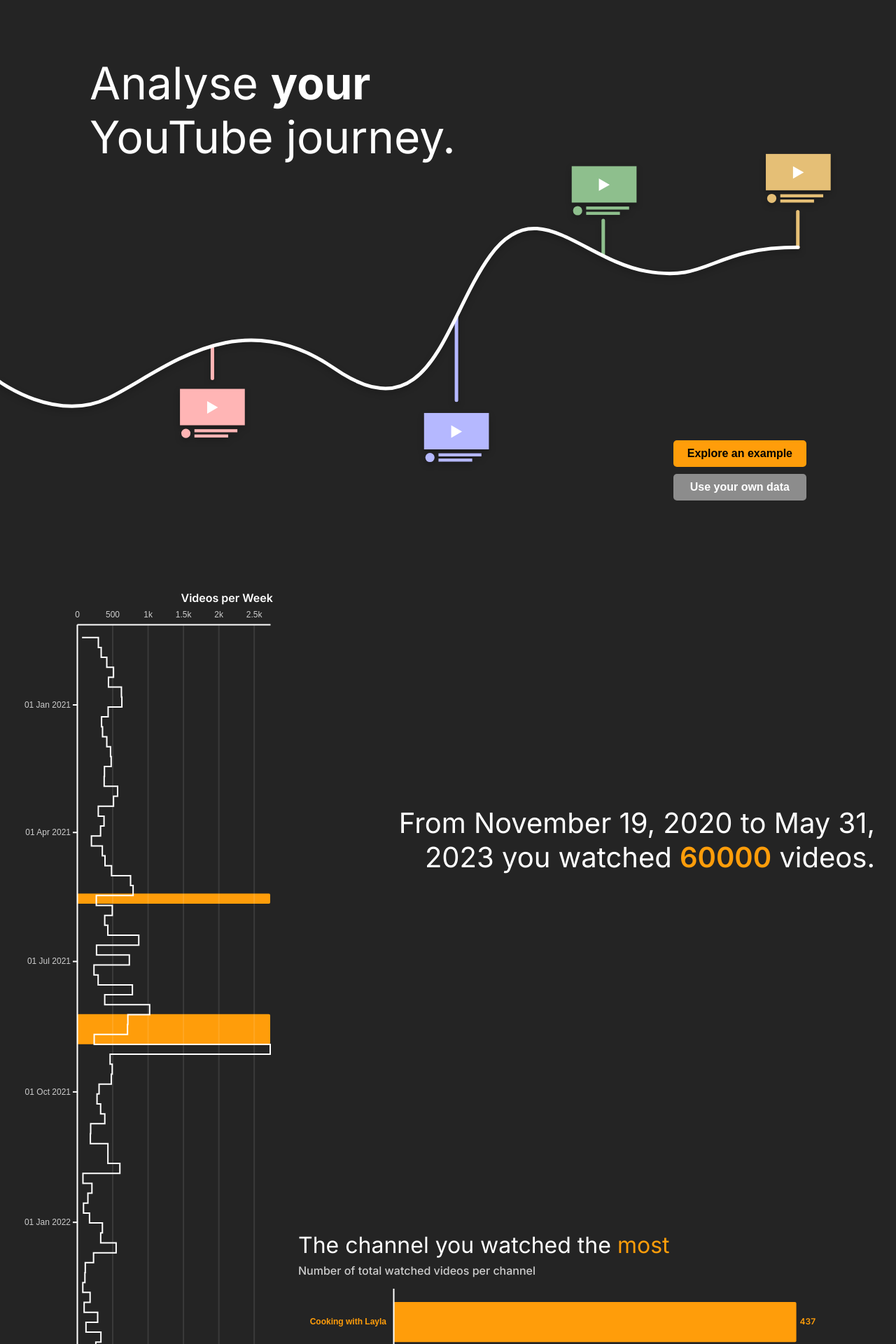
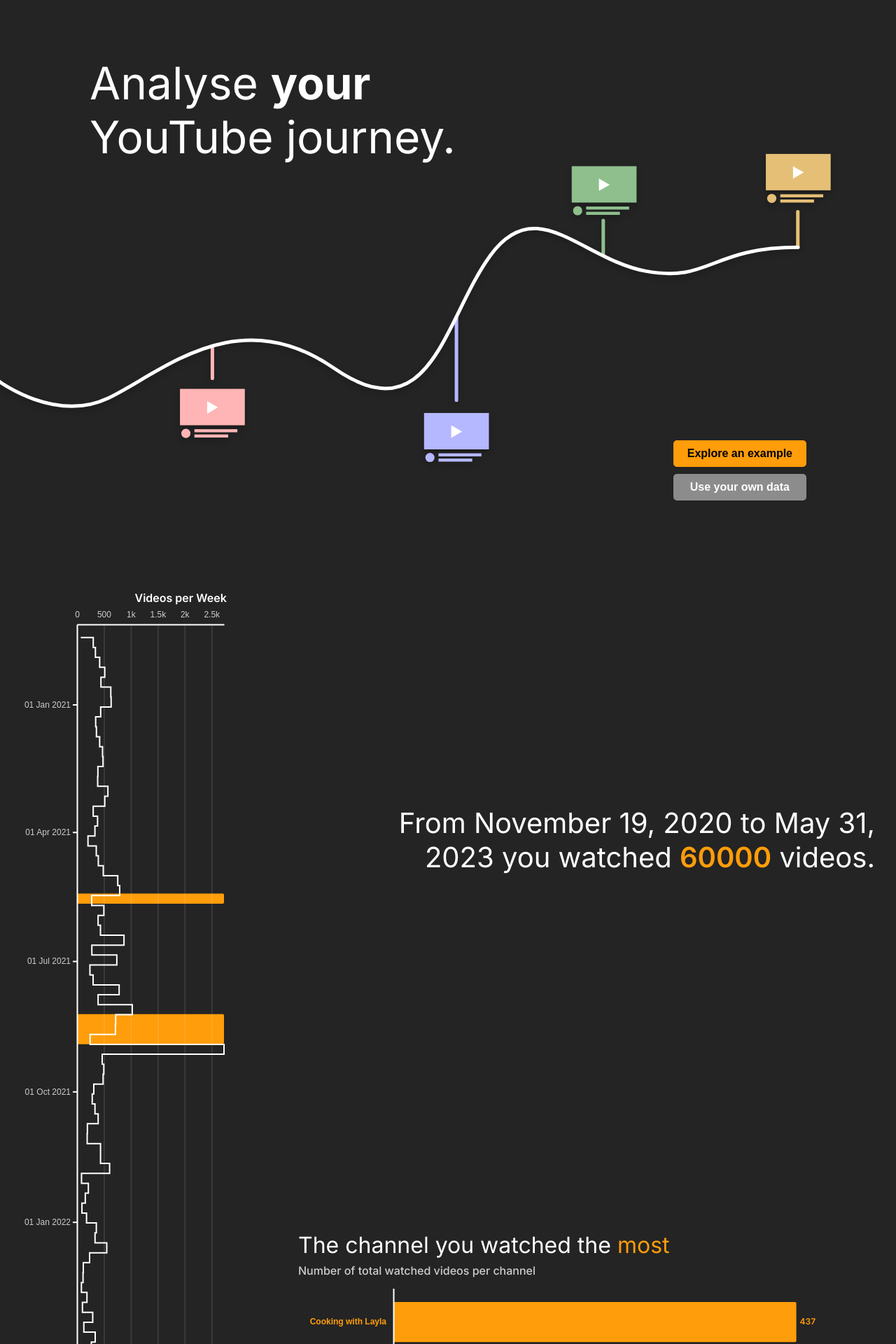
Before and after one commit to leosch1/youtube-path, a Next.js app: page / in a window 1280 px wide. Shown: the top 1920 px of the page at 70% size. Built offline with nearby package versions, Linux system fonts and the light colour scheme.

Commit message:
set max-width to page content

```diff
--- a/app/page.module.css
+++ b/app/page.module.css
@@ -1,6 +1,7 @@
 .content {
   display: flex;
-  margin: 0 30px;
+  margin: 0 max(calc((100vw - 1300px) / 2), 30px); /* Horizontal margin set to auto or at least 30px */
+  max-width: 1300px;
 }
 
 .sideDiagram {
@@ -8,10 +9,9 @@
 }
 
 .videosPerWeek {
-  width: calc(0.3 * (100% - 60px)); /* 30% of (full width - horizontal margins)*/
   position: fixed;
   top: 0;
-  left: 30px;
+  left: max(calc((100vw - 1300px) / 2), 30px); /* Use the same margin as the content */
 }
 
 .mainDiagrams {
--- a/app/page.tsx
+++ b/app/page.tsx
@@ -1,6 +1,6 @@
 'use client';
 
-import React, { ChangeEvent, useRef, useState } from 'react';
+import React, { ChangeEvent, useRef, useState, useEffect } from 'react';
 import styles from "./page.module.css";
 import { sortDataByTime, getVideosPerWeekData, getTotalVideoCountData, getAverageVideosPerWeekdayData, getHourlyAverageVideoCounts, getTopChannelsVideoCountData, getDailyVideoCounts, getMostWatchedVideo } from '../utils/utils';
 import { getDiagramComponents } from '../utils/getDiagramComponents';
@@ -110,6 +110,31 @@ export default function Home() {
     }
   };
 
+  const setVideosPerWeekWidth = () => {
+    const content = document.querySelector('.' + styles.content) as HTMLElement;
+    const videosPerWeek = document.querySelector('.' + styles.videosPerWeek) as HTMLElement;
+
+    if (content && videosPerWeek) {
+      // Set the width of the videos per week diagram to 30% of the content width
+      // This needs to be done in JavaScript because the width of the content is not known in CSS
+      // and we want to use fixed positioning for the videos per week diagram
+      videosPerWeek.style.width = 0.3 * content.offsetWidth + 'px';
+    }
+  };
+
+  useEffect(() => {
+    // Call the function initially to set the position
+    setVideosPerWeekWidth();
+
+    // Add the event listener
+    window.addEventListener('resize', setVideosPerWeekWidth);
+
+    // Cleanup function to remove the event listener when the component unmounts
+    return () => {
+      window.removeEventListener('resize', setVideosPerWeekWidth);
+    };
+  }, []);
+
   const diagramComponents = getDiagramComponents(
     videosPerWeekData,
     phaseData,
```
